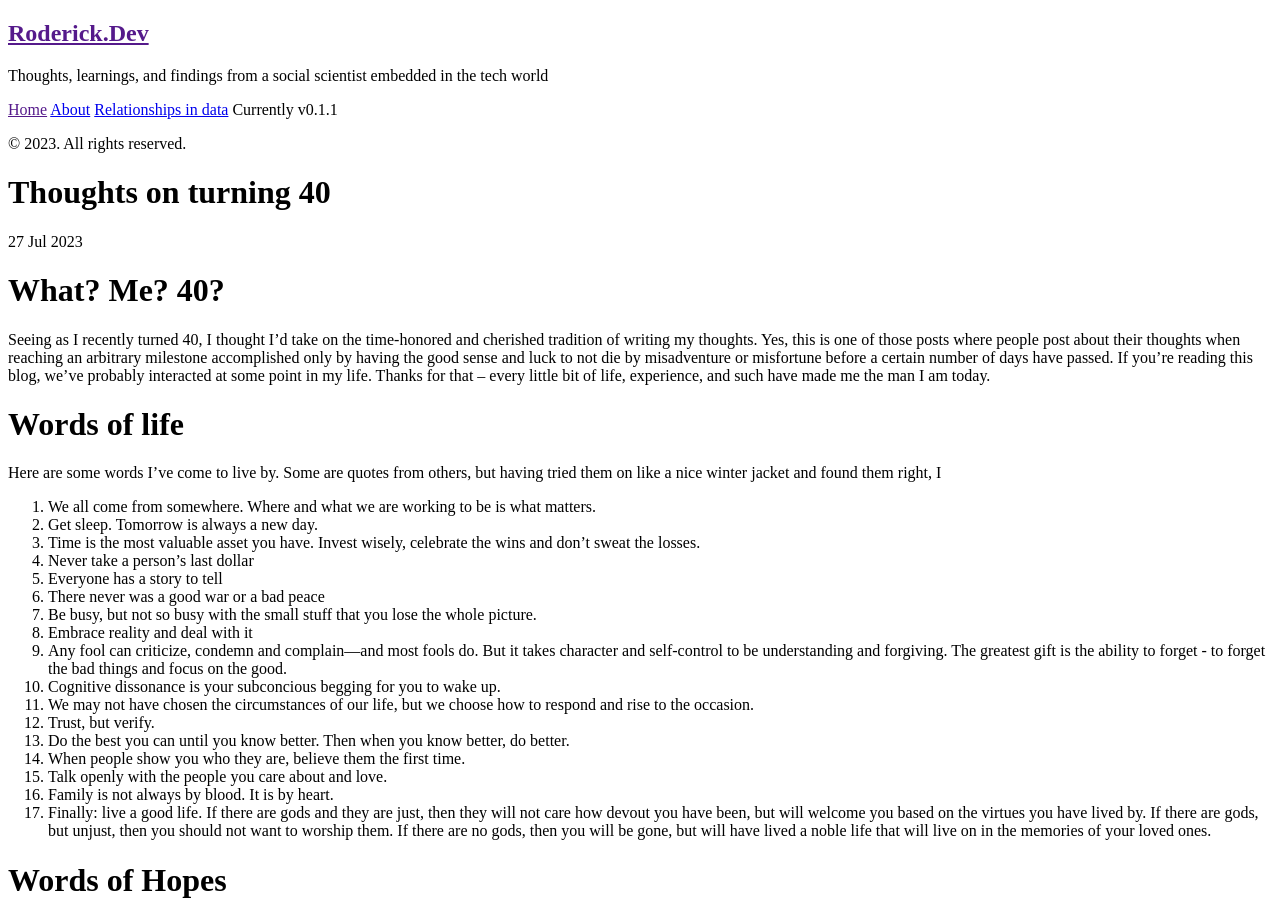
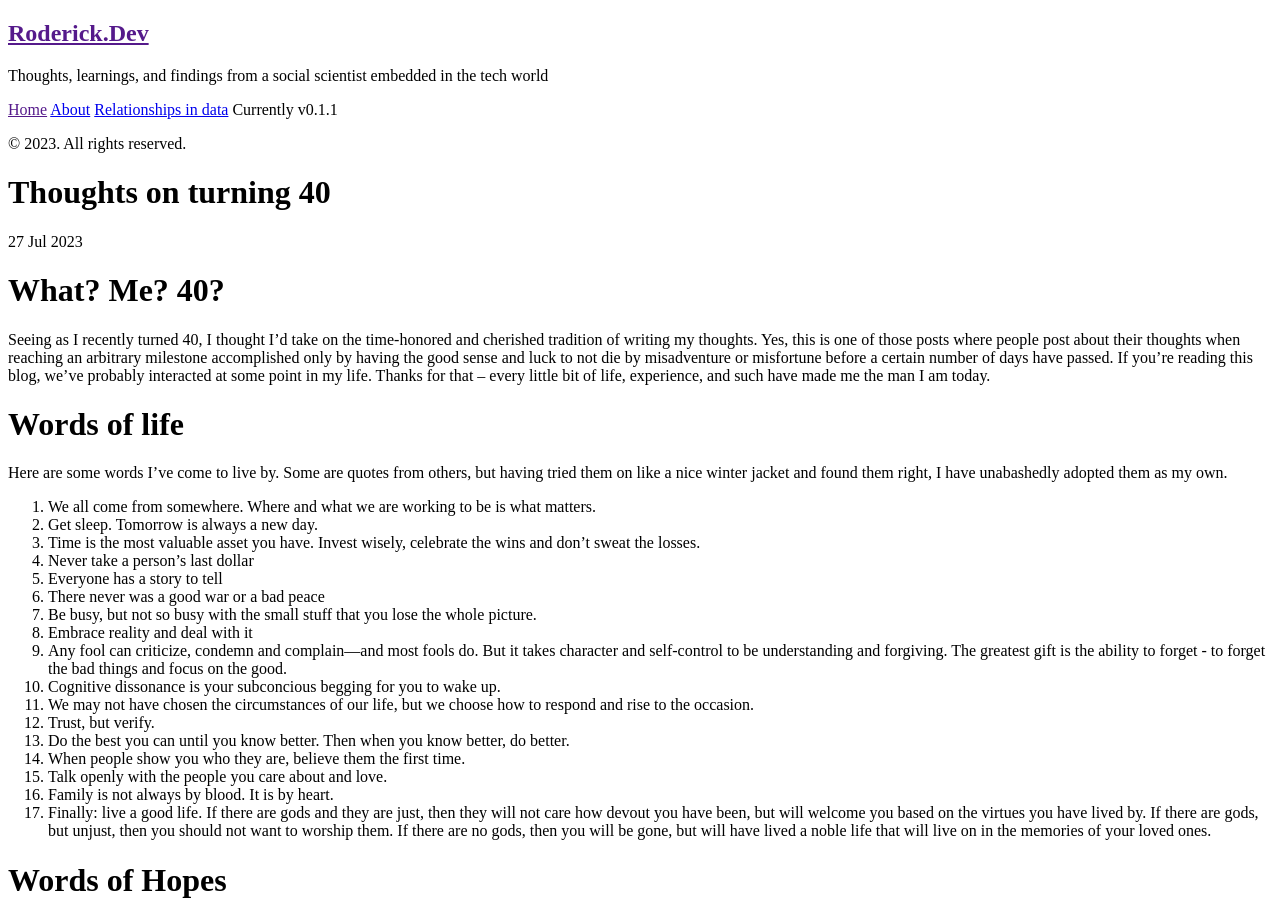
Before and after one commit to tomrod/roderickdev, a Jekyll site: the page built from _posts/2023-07-27-thoughts_on_turning_40.md, in a window 1280 px wide and 900 px high. Built offline with Jekyll 4.4.1, drawn with Linux system fonts in a browser that asks for light colours.

Commit message:
Additional thoughts

```diff
--- a/_posts/2023-07-27-thoughts_on_turning_40.md
+++ b/_posts/2023-07-27-thoughts_on_turning_40.md
@@ -10,7 +10,7 @@ Seeing as I recently turned 40, I thought I'd take on the time-honored and cheri
 
 # Words of life
 
-Here are some words I've come to live by. Some are quotes from others, but having tried them on like a nice winter jacket and found them right, I
+Here are some words I've come to live by. Some are quotes from others, but having tried them on like a nice winter jacket and found them right, I have unabashedly adopted them as my own.
 
 1. We all come from somewhere. Where and what we are working to be is what matters.
 2. Get sleep. Tomorrow is always a new day.
```
